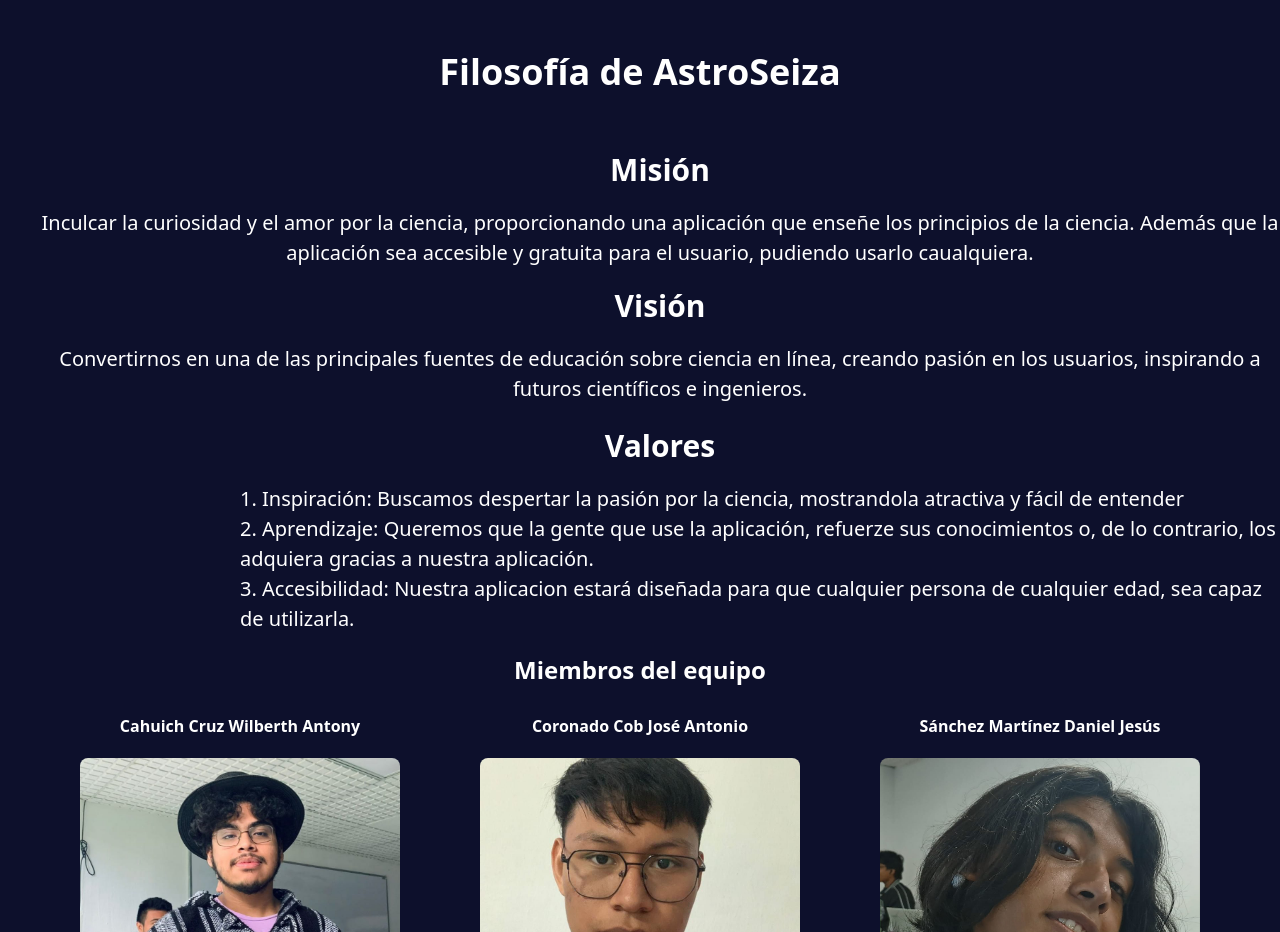
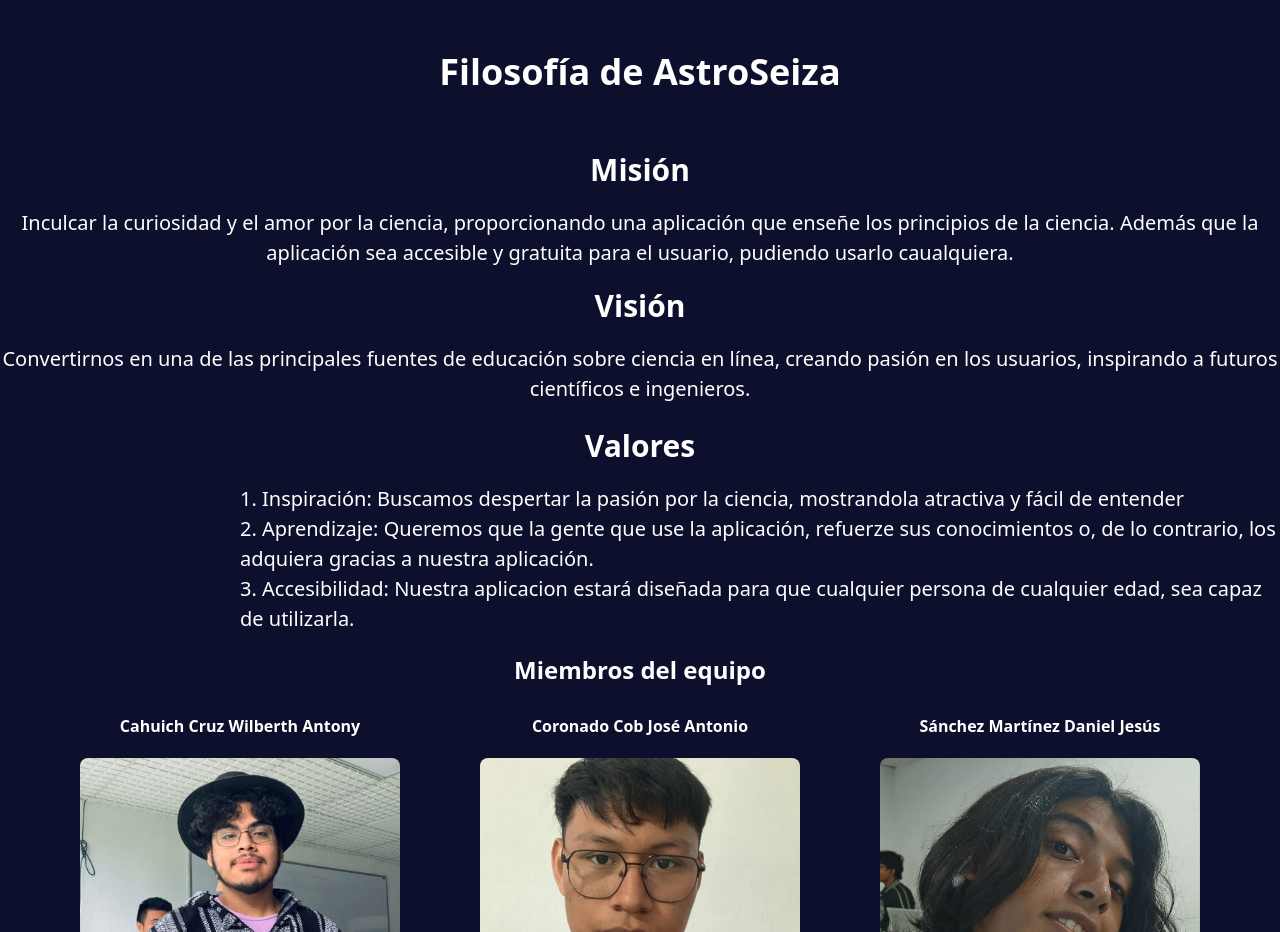
Before and after one commit to NeoNoir40/Proyecto-APP-WEB, a React (Vite) app in the folder AstroSeiza/: page /Nosotros in a window 1280 px wide. Shown: the part 820-1752 px from the top of the page. Built offline with nearby package versions, Linux system fonts and the light colour scheme.

Commit message:
Cambios finales, cambio en Nosotros.

```diff
--- a/AstroSeiza/src/pages/nosotros.jsx
+++ b/AstroSeiza/src/pages/nosotros.jsx
@@ -40,7 +40,7 @@
             <div className="text-white text-center text-4xl font-bold p-10">
                 <p>Filosofía de AstroSeiza</p>
             </div>
-            <div className=" mb-5 ml-10 justify-center flex flex-col items-center">
+            <div className=" mb-5 justify-center flex flex-col items-center">
                 <p className=" text-white font-bold text-3xl p-5">Misión</p>
                 <p className="text-white text-[20px] text-center container ">
                     Inculcar la curiosidad y el amor por la ciencia, proporcionando una aplicación que enseñe los principios de la ciencia.
```
